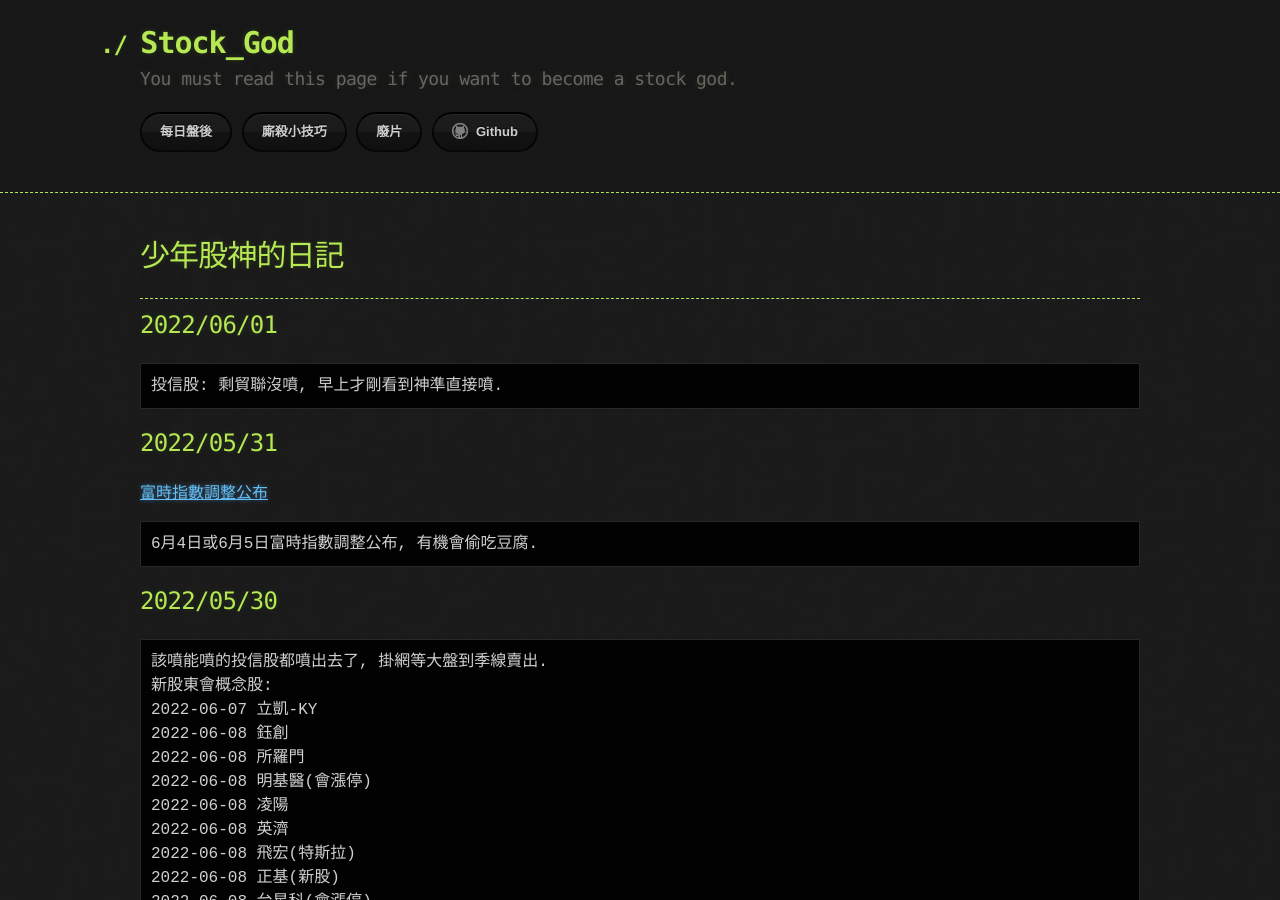
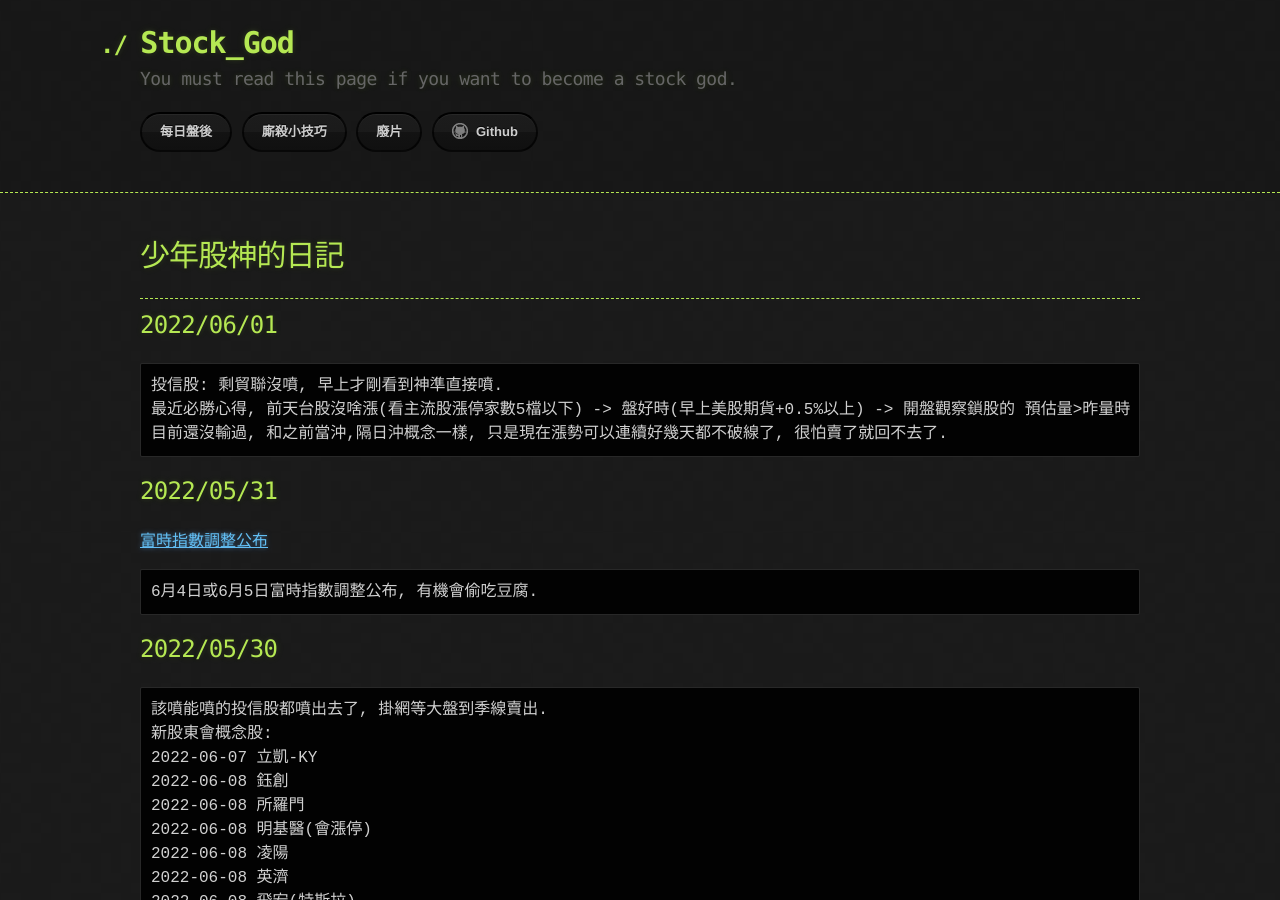
Before and after one commit to lepg5487/Stock_God, a Jekyll site: the page built from index.md, in a window 1280 px wide and 900 px high. Built offline with Jekyll 4.4.1, drawn with Linux system fonts in a browser that asks for light colours; our own code applies the rules of GitHub Pages for plain Markdown files.

Commit message:
Update index.md

````diff
--- a/index.md
+++ b/index.md
@@ -9,6 +9,8 @@ layout: testlayouts
 ## 2022/06/01
 ```
 投信股: 剩貿聯沒噴, 早上才剛看到神準直接噴.
+最近必勝心得, 前天台股沒啥漲(看主流股漲停家數5檔以下) -> 盤好時(早上美股期貨+0.5%以上) -> 開盤觀察鎖股的 預估量>昨量時 -> 直接市價敲進個股.
+目前還沒輸過, 和之前當沖,隔日沖概念一樣, 只是現在漲勢可以連續好幾天都不破線了, 很怕賣了就回不去了.
 ```
 
 ## 2022/05/31
````
